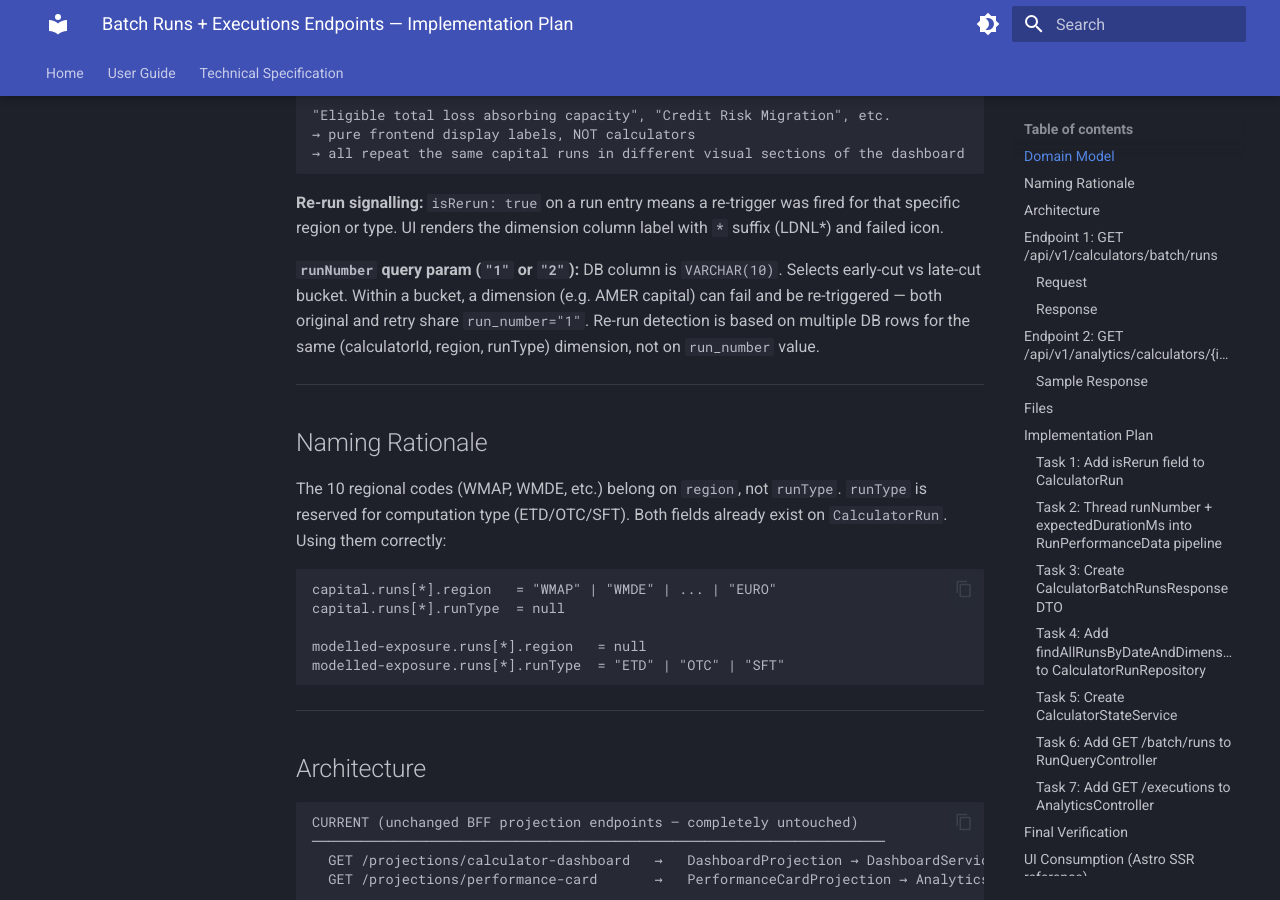
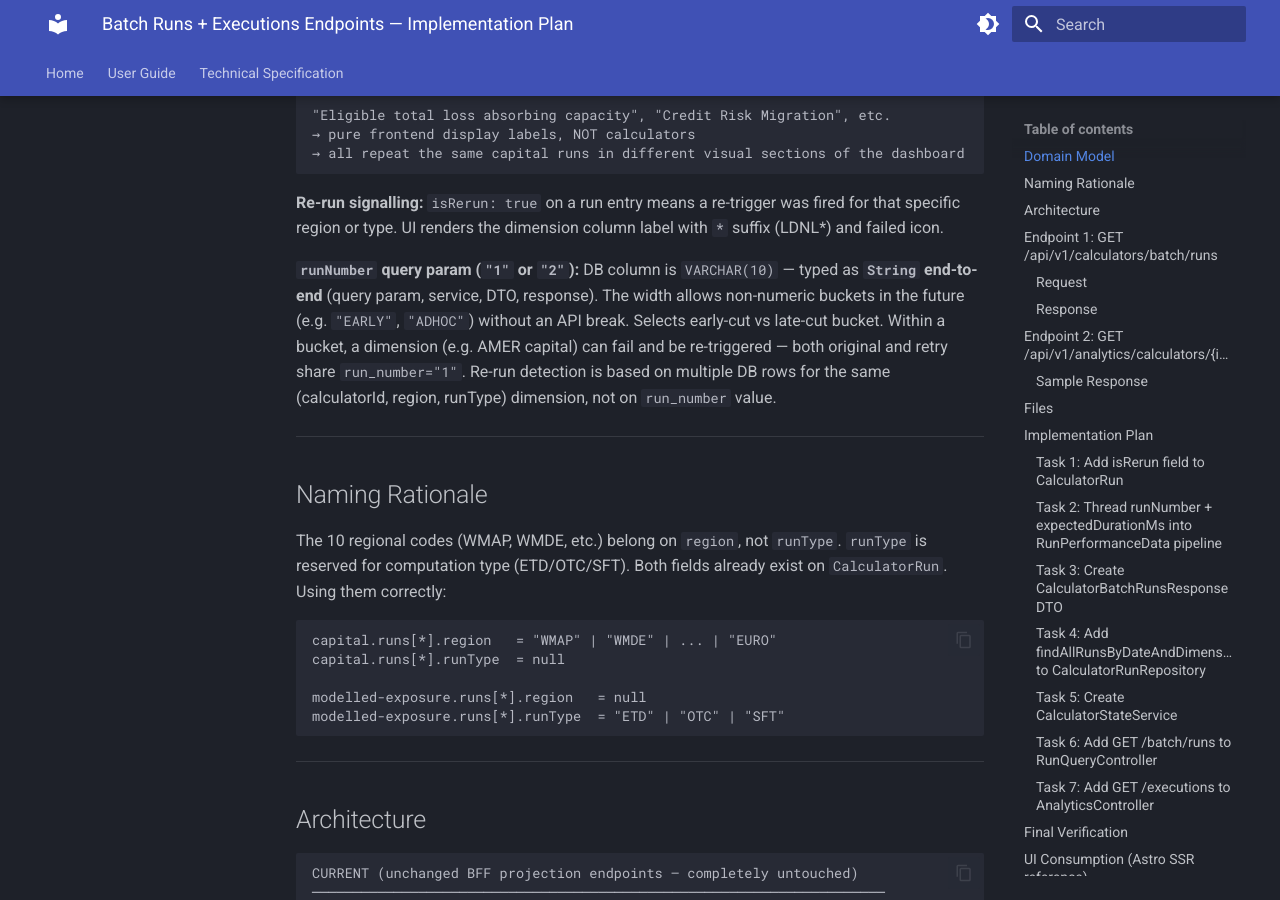
Before and after one commit to soopersk/data-service, an MkDocs documentation site: the page built from docs/plans/dashboad_perf_ui_plan.md, in a window 1280 px wide and 900 px high, scrolled down 855 px. Built offline with MkDocs 1.6.1 and Material for MkDocs 9.7.7, drawn with Linux system fonts in a browser that asks for light colours; some of the changed text lies outside the part shown.

Commit message:
minor updates

```diff
--- a/docs/plans/dashboad_perf_ui_plan.md
+++ b/docs/plans/dashboad_perf_ui_plan.md
@@ -31,7 +31,7 @@
 
 **Re-run signalling:** `isRerun: true` on a run entry means a re-trigger was fired for that specific region or type. UI renders the dimension column label with `*` suffix (LDNL*) and failed icon.
 
-**`runNumber` query param (`"1"` or `"2"`):** DB column is `VARCHAR(10)`. Selects early-cut vs late-cut bucket. Within a bucket, a dimension (e.g. AMER capital) can fail and be re-triggered — both original and retry share `run_number="1"`. Re-run detection is based on multiple DB rows for the same (calculatorId, region, runType) dimension, not on `run_number` value.
+**`runNumber` query param (`"1"` or `"2"`):** DB column is `VARCHAR(10)` — typed as **`String` end-to-end** (query param, service, DTO, response). The width allows non-numeric buckets in the future (e.g. `"EARLY"`, `"ADHOC"`) without an API break. Selects early-cut vs late-cut bucket. Within a bucket, a dimension (e.g. AMER capital) can fail and be re-triggered — both original and retry share `run_number="1"`. Re-run detection is based on multiple DB rows for the same (calculatorId, region, runType) dimension, not on `run_number` value.
 
 ---
 
@@ -100,7 +100,7 @@
 {
   "reportingDate": "2026-03-06",
   "frequency": "DAILY",
-  "runNumber": 1,
+  "runNumber": "1",
   "generatedAt": "2026-03-06T17:00:00Z",
   "calculators": {
     "capital": {
@@ -416,7 +415,7 @@
     void emptyRunsSerializesWithEmptyArray() throws Exception {
         var entry = new CalculatorBatchRunsResponse.CalculatorEntry("capital", "Capital", List.of());
         var response = new CalculatorBatchRunsResponse(
-                LocalDate.of(2026, 3, 6), "DAILY", 1, Instant.now(), Map.of("capital", entry));
+                LocalDate.of(2026, 3, 6), "DAILY", "1", Instant.now(), Map.of("capital", entry));
         String json = mapper.writeValueAsString(response);
         assertThat(json).contains("\"runs\":[]");
         assertThat(json).contains("\"calculatorId\":\"capital\"");
@@ -480,7 +479,7 @@
 public record CalculatorBatchRunsResponse(
         LocalDate reportingDate,
         String frequency,
-        int runNumber,
+        String runNumber,
         Instant generatedAt,
         Map<String, CalculatorEntry> calculators
 ) {
@@ -656,7 +654,7 @@
                 .thenReturn(List.of());
 
         Map<String, CalculatorBatchRunsResponse.CalculatorEntry> result =
-                service.getState("t1", DATE, FREQ, 1, List.of("missing-calc"));
+                service.getState("t1", DATE, FREQ, "1", List.of("missing-calc"));
 
         assertThat(result).containsKey("missing-calc");
         assertThat(result.get("missing-calc").runs()).isEmpty();
@@ -671,7 +669,7 @@
         when(runRepository.findAllRunsByDateAndDimension(any(), eq(DATE), eq(FREQ), eq("1"), any()))
                 .thenReturn(List.of(s1, s2, s3));
 
-        var result = service.getState("t1", DATE, FREQ, 1, List.of("cap"));
+        var result = service.getState("t1", DATE, FREQ, "1", List.of("cap"));
         var entries = result.get("cap").runs();
 
         assertThat(entries).hasSize(1);
@@ -687,7 +685,7 @@
         when(runRepository.findAllRunsByDateAndDimension(any(), eq(DATE), eq(FREQ), eq("1"), any()))
                 .thenReturn(List.of(attempt1, attempt2));
 
-        var result = service.getState("t1", DATE, FREQ, 1, List.of("cap"));
+        var result = service.getState("t1", DATE, FREQ, "1", List.of("cap"));
         var entries = result.get("cap").runs();
 
         assertThat(entries).hasSize(1);
@@ -704,7 +702,7 @@
         when(runRepository.findAllRunsByDateAndDimension(any(), eq(DATE), eq(FREQ), eq("1"), any()))
                 .thenReturn(dbRuns);
 
-        var result = service.getState("t1", DATE, FREQ, 1, List.of("capital"));
+        var result = service.getState("t1", DATE, FREQ, "1", List.of("capital"));
         var entry = result.get("capital");
 
         assertThat(entry.runs()).hasSize(2);
@@ -917,7 +910,7 @@
 void batchRuns_returns200WithMapKeyedByCalculatorId() throws Exception {
     var entry = new CalculatorBatchRunsResponse.CalculatorEntry("capital", "Capital", List.of());
     when(calculatorStateService.getState(eq("t1"), eq(LocalDate.of(2026, 3, 6)),
-            eq(CalculatorFrequency.DAILY), eq(1), eq(List.of("capital"))))
+            eq(CalculatorFrequency.DAILY), eq("1"), eq(List.of("capital"))))
             .thenReturn(Map.of("capital", entry));
 
     mockMvc.perform(get("/api/v1/calculators/batch/runs")
@@ -928,7 +921,7 @@
                     .header("X-Tenant-Id", "t1"))
             .andExpect(status().isOk())
             .andExpect(jsonPath("$.reportingDate").value("2026-03-06"))
-            .andExpect(jsonPath("$.runNumber").value(1))
+            .andExpect(jsonPath("$.runNumber").value("1"))
             .andExpect(jsonPath("$.calculators.capital.calculatorId").value("capital"))
             .andExpect(jsonPath("$.calculators.capital.runs").isArray());
 }
@@ -979,7 +972,8 @@
         @RequestHeader("X-Tenant-Id") String tenantId,
         @RequestParam("reporting_date") @DateTimeFormat(iso = DateTimeFormat.ISO.DATE) LocalDate reportingDate,
         @RequestParam(defaultValue = "DAILY") String frequency,
-        @RequestParam(value = "run_number", defaultValue = "1") @Min(1) @Max(2) int runNumber,
+        @RequestParam(value = "run_number", defaultValue = "1")
+        @Pattern(regexp = "^[12]$", message = "run_number must be 1 or 2") String runNumber,
         @RequestParam @NotBlank String keys) {
 
     List<String> calculatorIds = Arrays.stream(keys.split("\\|"))
```
Also changed, not shown: other parts of docs/plans/dashboad_perf_ui_plan.md (+5 -12 lines), 6 other files.
